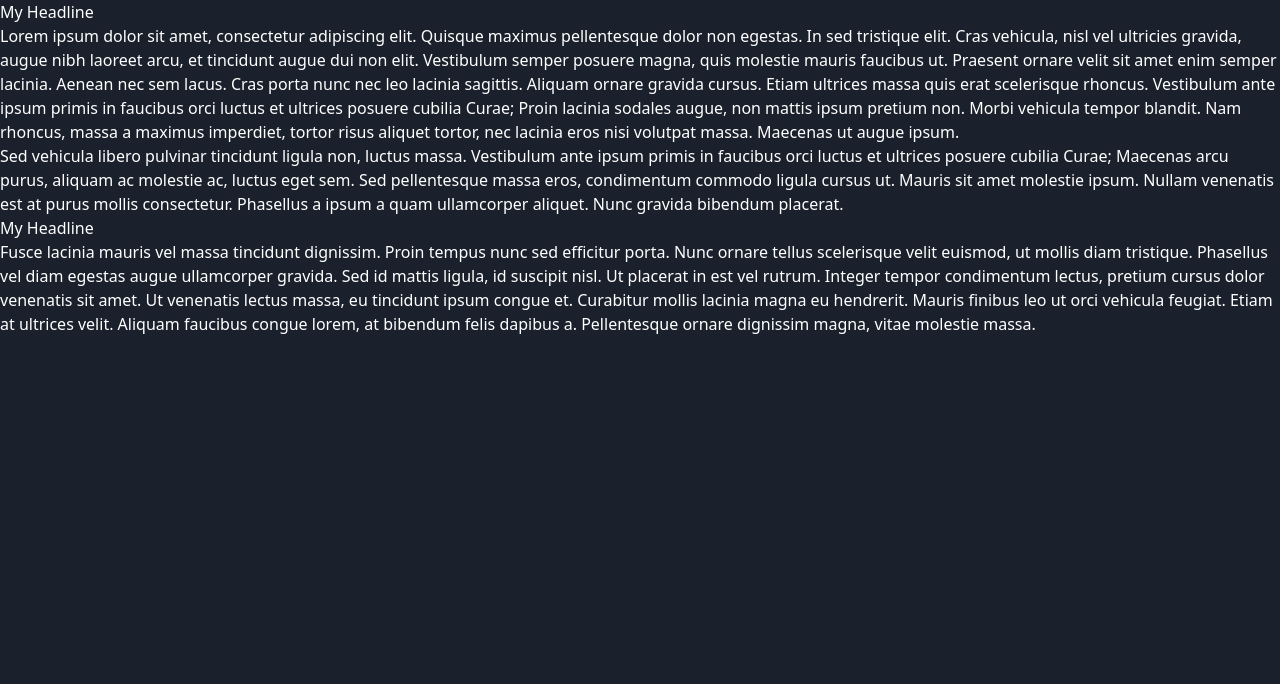
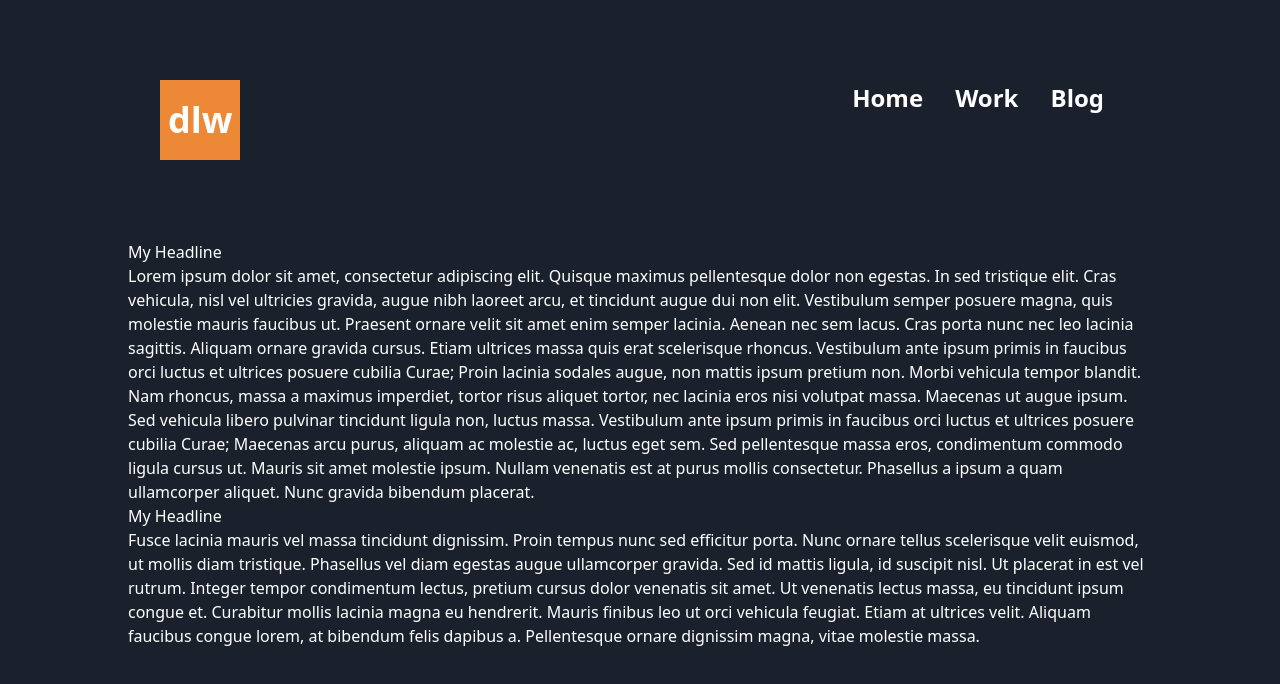
Before and after one commit to dwhiteGUK/dlw.dev, a Next.js app: page /blog/post-2 in a window 1280 px wide. Shown: the top 684 px of the page. Built offline with nearby package versions, Linux system fonts and the light colour scheme; what @tailwindcss/ui would draw is missing.

Commit message:
:construction: update: blog details

```diff
--- a/src/components/BlogPost.tsx
+++ /dev/null
@@ -1,7 +0,0 @@
-import { FC } from 'react';
-
-const BlogPost: FC = ({ children }: { children: React.ReactNode }) => {
-  return <article>{children}</article>;
-};
-
-export default BlogPost;
--- /dev/null
+++ b/src/components/blog/BlogDetails.tsx
@@ -0,0 +1,15 @@
+import { FC } from 'react';
+
+import { AppShell, Container } from '~/components';
+
+const BlogDetails: FC = ({ children }: { children: React.ReactNode }) => {
+  return (
+    <AppShell>
+      <Container>
+        <article>{children}</article>
+      </Container>
+    </AppShell>
+  );
+};
+
+export default BlogDetails;
--- a/src/components/blog/index.ts
+++ b/src/components/blog/index.ts
@@ -1 +1,2 @@
+export { default as BlogDetails } from './BlogDetails';
 export { default as BlogItem } from './BlogItem';
--- a/src/pages/blog/post-1/index.mdx
+++ b/src/pages/blog/post-1/index.mdx
@@ -1,4 +1,4 @@
-import BlogPost from '~/components/BlogPost';
+import { BlogDetails } from '~/components';
 
 export const meta = {
   title: 'Introduction to Next.js',
@@ -7,8 +7,8 @@ export const meta = {
   readTime: 2,
 };
 
-export default ({ children }) => <BlogPost meta={meta}>{children}</BlogPost>;
+export default ({ children }) => <BlogDetails meta={meta}>{children}</BlogDetails>;
 
-## My Headline
+# My Headline
 
 Lorem ipsum dolor sit amet, consectetur adipiscing elit. Quisque maximus pellentesque dolor non egestas. In sed tristique elit. Cras vehicula, nisl vel ultricies gravida, augue nibh laoreet arcu, et tincidunt augue dui non elit. Vestibulum semper posuere magna, quis molestie mauris faucibus ut.
--- a/src/pages/blog/post-2/index.mdx
+++ b/src/pages/blog/post-2/index.mdx
@@ -1,4 +1,4 @@
-import BlogPost from '~/components/BlogPost';
+import { BlogDetails } from '~/components';
 
 export const meta = {
   title: 'How To build a blog with Next JS and MDX',
@@ -7,9 +7,9 @@ export const meta = {
   readTime: 4,
 };
 
-export default ({ children }) => <BlogPost meta={meta}>{children}</BlogPost>;
+export default ({ children }) => <BlogDetails meta={meta}>{children}</BlogDetails>;
 
-## My Headline
+# My Headline
 
 Lorem ipsum dolor sit amet, consectetur adipiscing elit. Quisque maximus pellentesque dolor non egestas. In sed tristique elit. Cras vehicula, nisl vel ultricies gravida, augue nibh laoreet arcu, et tincidunt augue dui non elit. Vestibulum semper posuere magna, quis molestie mauris faucibus ut. Praesent ornare velit sit amet enim semper lacinia. Aenean nec sem lacus. Cras porta nunc nec leo lacinia sagittis. Aliquam ornare gravida cursus. Etiam ultrices massa quis erat scelerisque rhoncus. Vestibulum ante ipsum primis in faucibus orci luctus et ultrices posuere cubilia Curae; Proin lacinia sodales augue, non mattis ipsum pretium non. Morbi vehicula tempor blandit. Nam rhoncus, massa a maximus imperdiet, tortor risus aliquet tortor, nec lacinia eros nisi volutpat massa. Maecenas ut augue ipsum.
 
--- a/src/pages/blog/post-3/index.mdx
+++ b/src/pages/blog/post-3/index.mdx
@@ -1,4 +1,4 @@
-import BlogPost from '../../../components/BlogPost';
+import { BlogDetails } from '~/components';
 
 export const meta = {
   title: 'From React to Next JS - How to get started?',
@@ -7,9 +7,9 @@ export const meta = {
   readTime: 10,
 };
 
-export default ({ children }) => <BlogPost meta={meta}>{children}</BlogPost>;
+export default ({ children }) => <BlogDetails meta={meta}>{children}</BlogDetails>;
 
-## My Headline
+# My Headline
 
 Lorem ipsum dolor sit amet, consectetur adipiscing elit. Quisque maximus pellentesque dolor non egestas. In sed tristique elit. Cras vehicula, nisl vel ultricies gravida, augue nibh laoreet arcu, et tincidunt augue dui non elit. Vestibulum semper posuere magna, quis molestie mauris faucibus ut. Praesent ornare velit sit amet enim semper lacinia. Aenean nec sem lacus. Cras porta nunc nec leo lacinia sagittis. Aliquam ornare gravida cursus. Etiam ultrices massa quis erat scelerisque rhoncus. Vestibulum ante ipsum primis in faucibus orci luctus et ultrices posuere cubilia Curae; Proin lacinia sodales augue, non mattis ipsum pretium non. Morbi vehicula tempor blandit. Nam rhoncus, massa a maximus imperdiet, tortor risus aliquet tortor, nec lacinia eros nisi volutpat massa. Maecenas ut augue ipsum.
 
```
